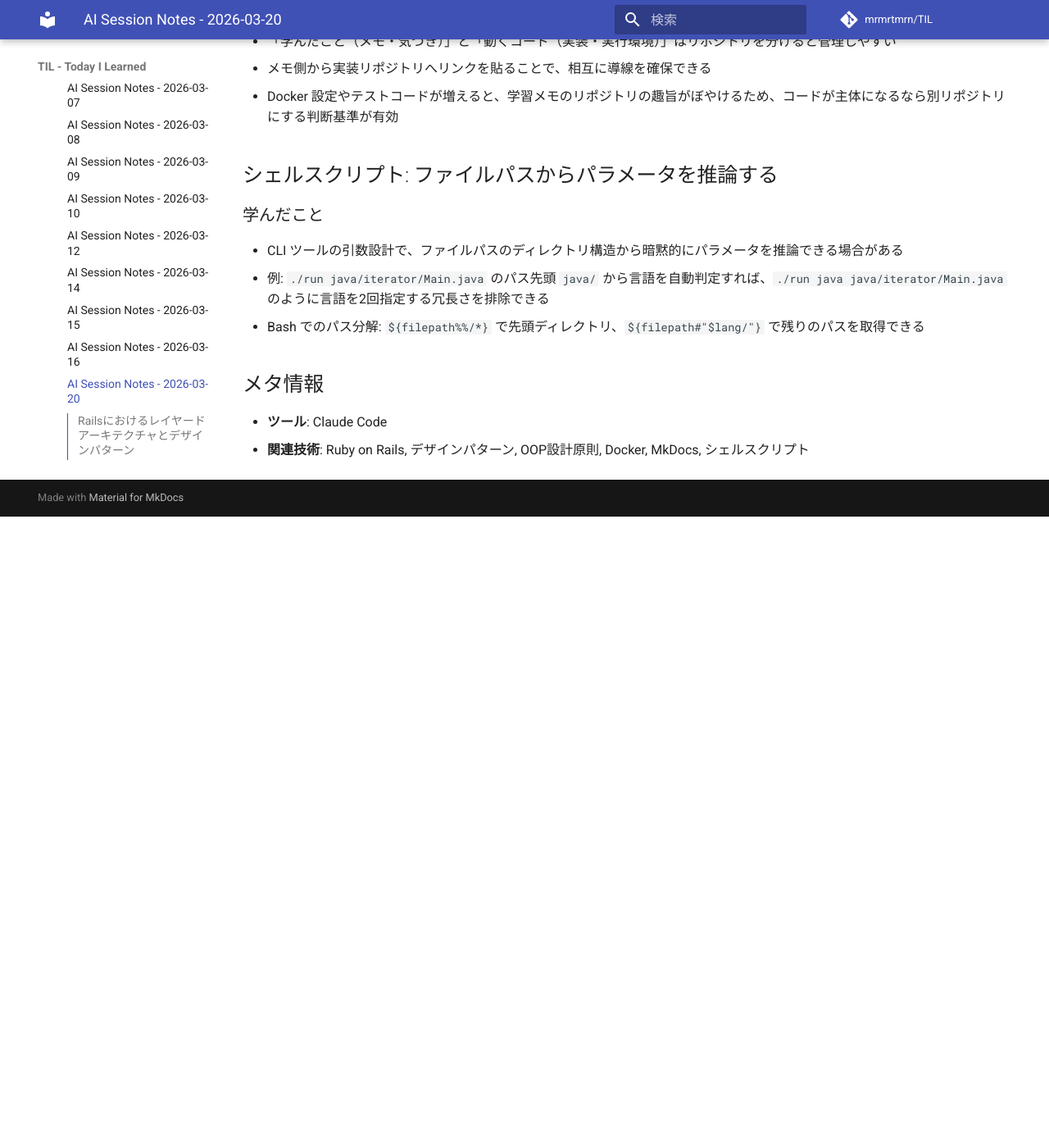
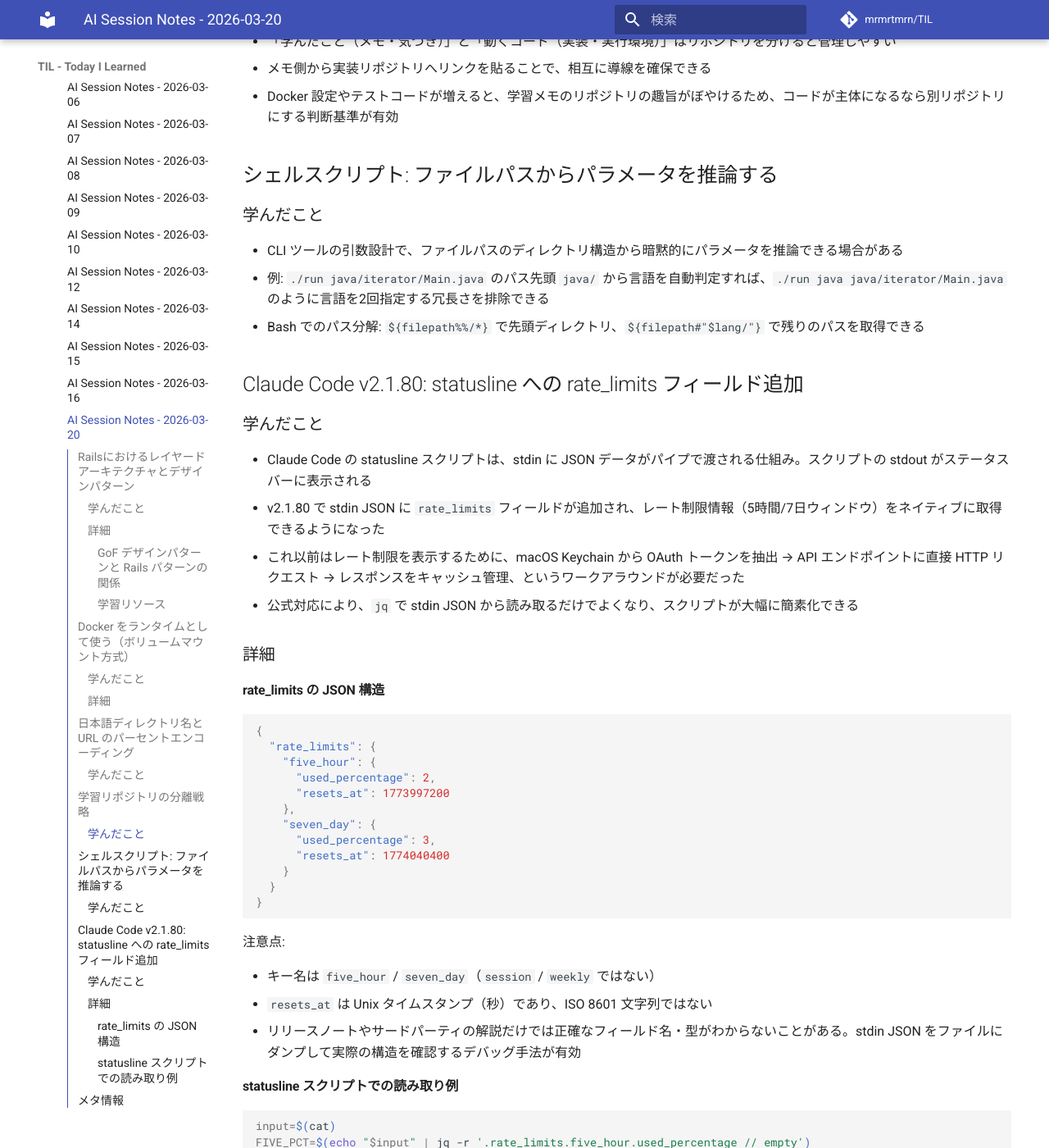
Before and after one commit to mrmrtmrn/TIL, an MkDocs documentation site: the page built from docs/Tech/AI-Sessions/2026/03/2026-03-20.md, in a window 1280 px wide and 1400 px high, scrolled down 2284 px. Shown: the whole window at 82% size. Built offline with MkDocs 1.6.1 and Material for MkDocs 9.7.7, drawn with Linux system fonts in a browser that asks for light colours; comment, search, counter and statistics services are not loaded; before the commit the page ends 2914 px from its top, so only the background shows below that; some of the changed text lies outside the part shown.

Commit message:
feat: 2026-03-20 の AI セッションノートを追加
- Claude Code v2.1.80: statusline への rate_limits フィールド追加

````diff
--- a/docs/Tech/AI-Sessions/2026/03/2026-03-20.md
+++ b/docs/Tech/AI-Sessions/2026/03/2026-03-20.md
@@ -87,7 +87,51 @@
 - 例: `./run java/iterator/Main.java` のパス先頭 `java/` から言語を自動判定すれば、`./run java java/iterator/Main.java` のように言語を2回指定する冗長さを排除できる
 - Bash でのパス分解: `${filepath%%/*}` で先頭ディレクトリ、`${filepath#"$lang/"}` で残りのパスを取得できる
 
+## Claude Code v2.1.80: statusline への rate_limits フィールド追加
+
+### 学んだこと
+
+- Claude Code の statusline スクリプトは、stdin に JSON データがパイプで渡される仕組み。スクリプトの stdout がステータスバーに表示される
+- v2.1.80 で stdin JSON に `rate_limits` フィールドが追加され、レート制限情報（5時間/7日ウィンドウ）をネイティブに取得できるようになった
+- これ以前はレート制限を表示するために、macOS Keychain から OAuth トークンを抽出 → API エンドポイントに直接 HTTP リクエスト → レスポンスをキャッシュ管理、というワークアラウンドが必要だった
+- 公式対応により、`jq` で stdin JSON から読み取るだけでよくなり、スクリプトが大幅に簡素化できる
+
+### 詳細
+
+#### rate_limits の JSON 構造
+
+```json
+{
+  "rate_limits": {
+    "five_hour": {
+      "used_percentage": 2,
+      "resets_at": 1773997200
+    },
+    "seven_day": {
+      "used_percentage": 3,
+      "resets_at": 1774040400
+    }
+  }
+}
+```
+
+注意点:
+
+- キー名は `five_hour` / `seven_day`（`session` / `weekly` ではない）
+- `resets_at` は Unix タイムスタンプ（秒）であり、ISO 8601 文字列ではない
+- リリースノートやサードパーティの解説だけでは正確なフィールド名・型がわからないことがある。stdin JSON をファイルにダンプして実際の構造を確認するデバッグ手法が有効
+
+#### statusline スクリプトでの読み取り例
+
+```bash
+input=$(cat)
+FIVE_PCT=$(echo "$input" | jq -r '.rate_limits.five_hour.used_percentage // empty')
+FIVE_RESET=$(echo "$input" | jq -r '.rate_limits.five_hour.resets_at // empty')
+# resets_at は Unix タイムスタンプなので date -r で変換
+FIVE_RESET_FMT=$(TZ=Asia/Tokyo date -r "$FIVE_RESET" "+%-I%p")
+```
+
 ## メタ情報
 
 - **ツール**: Claude Code
-- **関連技術**: Ruby on Rails, デザインパターン, OOP設計原則, Docker, MkDocs, シェルスクリプト
+- **関連技術**: Ruby on Rails, デザインパターン, OOP設計原則, Docker, MkDocs, シェルスクリプト, Claude Code statusline
````
